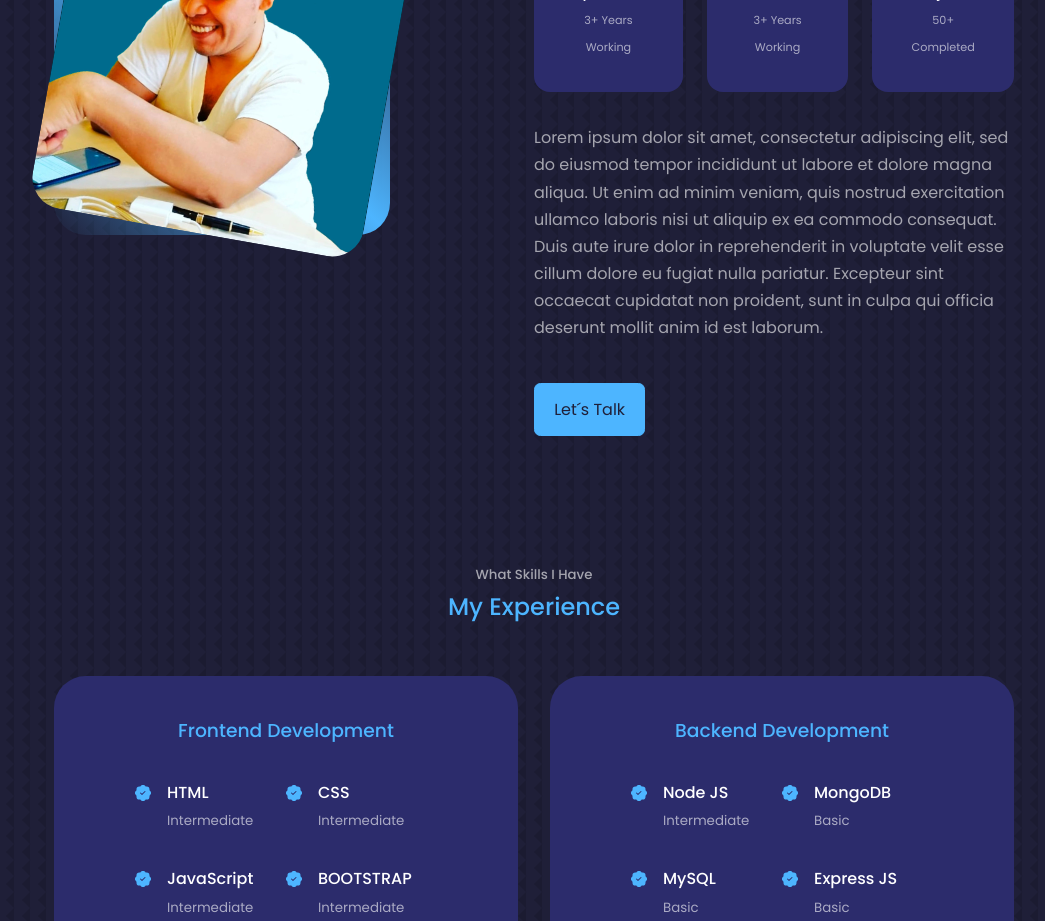
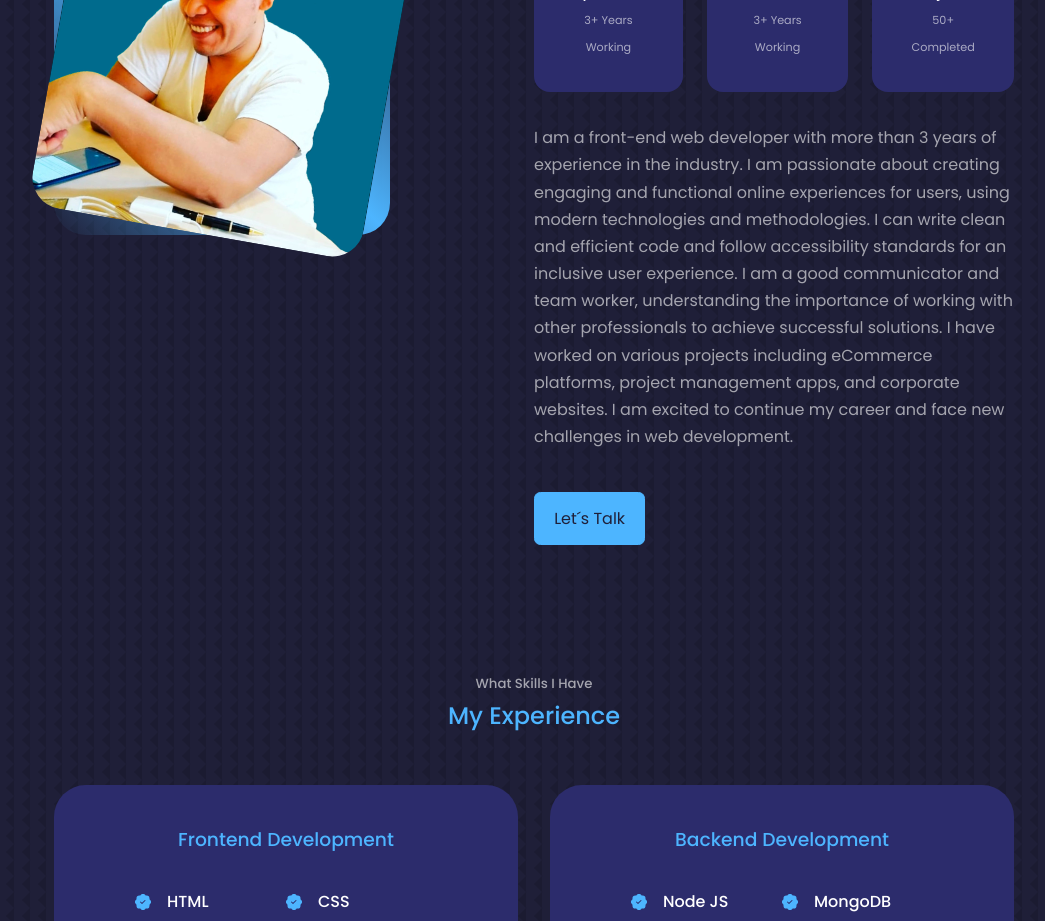
Before and after one commit to Erik161/React-Portafolio-Website, a React (Vite) app: page / in a window 1280 px wide. Shown: the part 1140-2061 px from the top of the page, without its empty margins (106-1151 px from the left). Built offline with nearby package versions, Linux system fonts and the light colour scheme.

Commit message:
the text was added where he explains about me

```diff
--- a/src/components/about/About.jsx
+++ b/src/components/about/About.jsx
@@ -43,7 +43,7 @@ const About = () => {
           </div>
 
           <p>
-            Lorem ipsum dolor sit amet, consectetur adipiscing elit, sed do eiusmod tempor incididunt ut labore et dolore magna aliqua. Ut enim ad minim veniam, quis nostrud exercitation ullamco laboris nisi ut aliquip ex ea commodo consequat. Duis aute irure dolor in reprehenderit in voluptate velit esse cillum dolore eu fugiat nulla pariatur. Excepteur sint occaecat cupidatat non proident, sunt in culpa qui officia deserunt mollit anim id est laborum.
+          I am a front-end web developer with more than 3 years of experience in the industry. I am passionate about creating engaging and functional online experiences for users, using modern technologies and methodologies. I can write clean and efficient code and follow accessibility standards for an inclusive user experience. I am a good communicator and team worker, understanding the importance of working with other professionals to achieve successful solutions. I have worked on various projects including eCommerce platforms, project management apps, and corporate websites. I am excited to continue my career and face new challenges in web development.
           </p>
 
           <a href='#contact' className='btn btn-primary'>Let´s Talk</a>
```
